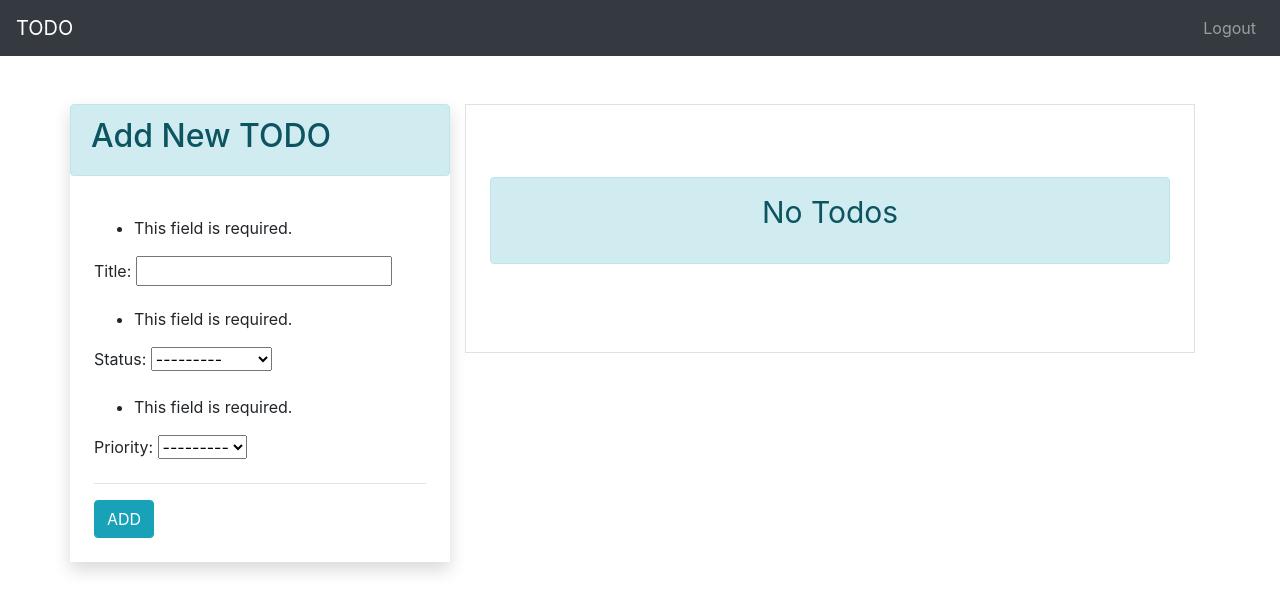
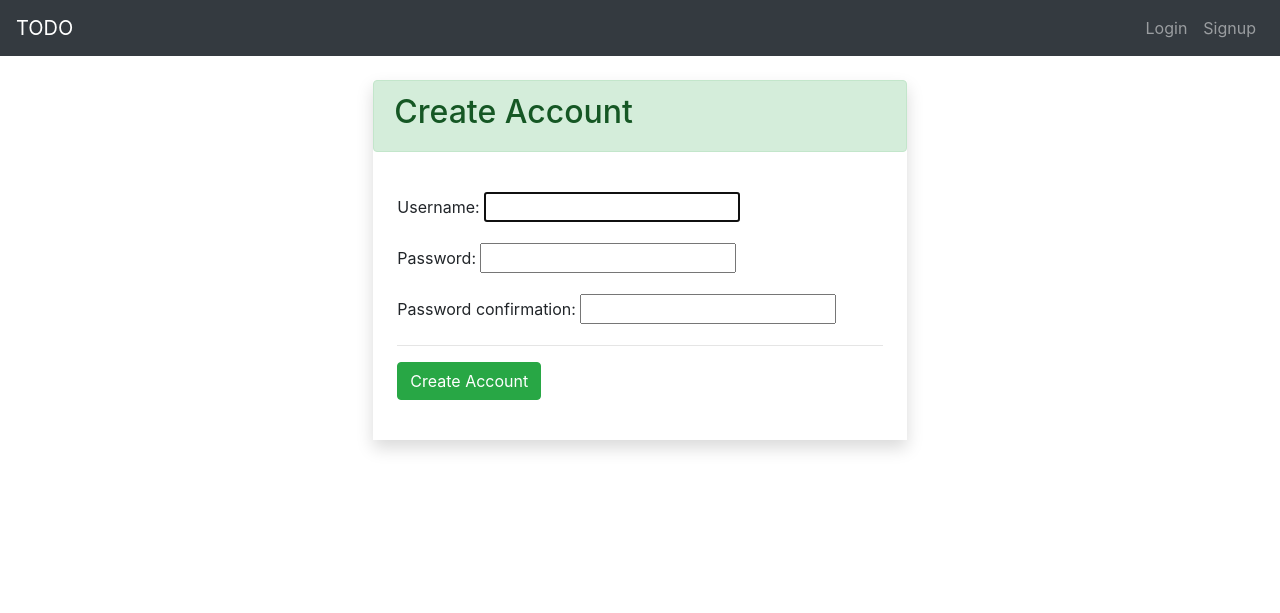
Before and after one commit to ishmeen-11/TODO, a Django app: page /add-todo/ in a window 1280 px wide. Shown: the top 613 px of the page. Run offline with Django 3.2, Linux system fonts and the light colour scheme; the visitor is signed in with stand-in values (Sample User, id 1).

Commit message:
Update base.html

```diff
--- a/app/templates/base.html
+++ b/app/templates/base.html
@@ -1,13 +1,9 @@
-<!doctype html>
-<html lang="en">
-
-<head>
+<html lang="en"><head>
     <!-- Required meta tags -->
     <meta charset="utf-8">
     <meta name="viewport" content="width=device-width, initial-scale=1, shrink-to-fit=no">
     <!-- Bootstrap CSS -->
-    <link rel="stylesheet" href="https://cdn.jsdelivr.net/npm/bootstrap@4.5.3/dist/css/bootstrap.min.css"
-        integrity="sha384-TX8t27EcRE3e/ihU7zmQxVncDAy5uIKz4rEkgIXeMed4M0jlfIDPvg6uqKI2xXr2" crossorigin="anonymous">
+    <link rel="stylesheet" href="https://cdn.jsdelivr.net/npm/bootstrap@4.5.3/dist/css/bootstrap.min.css" integrity="sha384-TX8t27EcRE3e/ihU7zmQxVncDAy5uIKz4rEkgIXeMed4M0jlfIDPvg6uqKI2xXr2" crossorigin="anonymous">
 
     <title>My To Do list</title>
 </head>
@@ -16,19 +12,13 @@
     <!-- navabar start -->
     <nav class="navbar navbar-expand-lg  navbar-dark bg-dark">
         <a class="navbar-brand" href="/">TODO</a>
-        <button class="navbar-toggler" type="button" data-toggle="collapse" data-target="#navbarNav"
-            aria-controls="navbarNav" aria-expanded="false" aria-label="Toggle navigation">
+        <button class="navbar-toggler" type="button" data-toggle="collapse" data-target="#navbarNav" aria-controls="navbarNav" aria-expanded="false" aria-label="Toggle navigation">
             <span class="navbar-toggler-icon"></span>
         </button>
         <div class="collapse navbar-collapse" id="navbarNav">
             <ul class="navbar-nav ml-auto">
 
-                {% if request.user.is_authenticated %}
-                <li class="nav-item">
-                    <a class="nav-link" href="/logout">Logout</a>
-                </li>
 
-                {% else %}
                 <li class="nav-item">
                     <a class="nav-link" href="/login">Login</a>
                 </li>
@@ -36,7 +26,7 @@
                     <a class="nav-link" href="/signup">Signup</a>
                 </li>
 
-                {% endif %}
+
 
 
             </ul>
@@ -44,18 +34,58 @@
     </nav>
     <!-- changing coontent -->
     <div>
-        {% block content %}
 
-        {% endblock %}
+<div class="containter pt-4">
+  <div class="col-lg-5 shadow  mx-auto p-0">
+    <div class="alert alert-success">
+      <h2>Create Account</h2>
+    </div>
+    <div class="p-4">
+      <form method="post" action="/signup/">
+        <input type="hidden" name="csrfmiddlewaretoken" value="zCBw4JXWtgRHNRrVFFDgDpkaHu1TXwyAtHzyhhmR1QguLPJq5qEpidHjPhHNL6FT">
+        <p>
+    <label for="id_username">Username:</label>
+    <input type="text" name="username" maxlength="150" autocapitalize="none" autocomplete="username" autofocus="" required="" id="id_username">
+
+
+
+
+  </p>
+
+
+  <p>
+    <label for="id_password1">Password:</label>
+    <input type="password" name="password1" autocomplete="new-password" required="" id="id_password1">
+
+
+
+
+
+
+  <p>
+    <label for="id_password2">Password confirmation:</label>
+    <input type="password" name="password2" autocomplete="new-password" required="" id="id_password2">
+
+
+
+
+
+
+  </p>
+        <hr>
+        <input class="btn btn-success" type="submit" value="Create Account">
+      </form>
+    </div>
+  </div>
+</div>
+
+
     </div>
     <!-- end -->
 
-    <script src="https://code.jquery.com/jquery-3.5.1.slim.min.js"
-        integrity="sha384-DfXdz2htPH0lsSSs5nCTpuj/zy4C+OGpamoFVy38MVBnE+IbbVYUew+OrCXaRkfj"
-        crossorigin="anonymous"></script>
-    <script src="https://cdn.jsdelivr.net/npm/bootstrap@4.5.3/dist/js/bootstrap.bundle.min.js"
-        integrity="sha384-ho+j7jyWK8fNQe+A12Hb8AhRq26LrZ/JpcUGGOn+Y7RsweNrtN/tE3MoK7ZeZDyx"
-        crossorigin="anonymous"></script>
-</body>
+    <script src="https://code.jquery.com/jquery-3.5.1.slim.min.js" integrity="sha384-DfXdz2htPH0lsSSs5nCTpuj/zy4C+OGpamoFVy38MVBnE+IbbVYUew+OrCXaRkfj" crossorigin="anonymous"></script>
+    <script src="https://cdn.jsdelivr.net/npm/bootstrap@4.5.3/dist/js/bootstrap.bundle.min.js" integrity="sha384-ho+j7jyWK8fNQe+A12Hb8AhRq26LrZ/JpcUGGOn+Y7RsweNrtN/tE3MoK7ZeZDyx" crossorigin="anonymous"></script>
 
-</html>
+
+
+</body></html>
```
